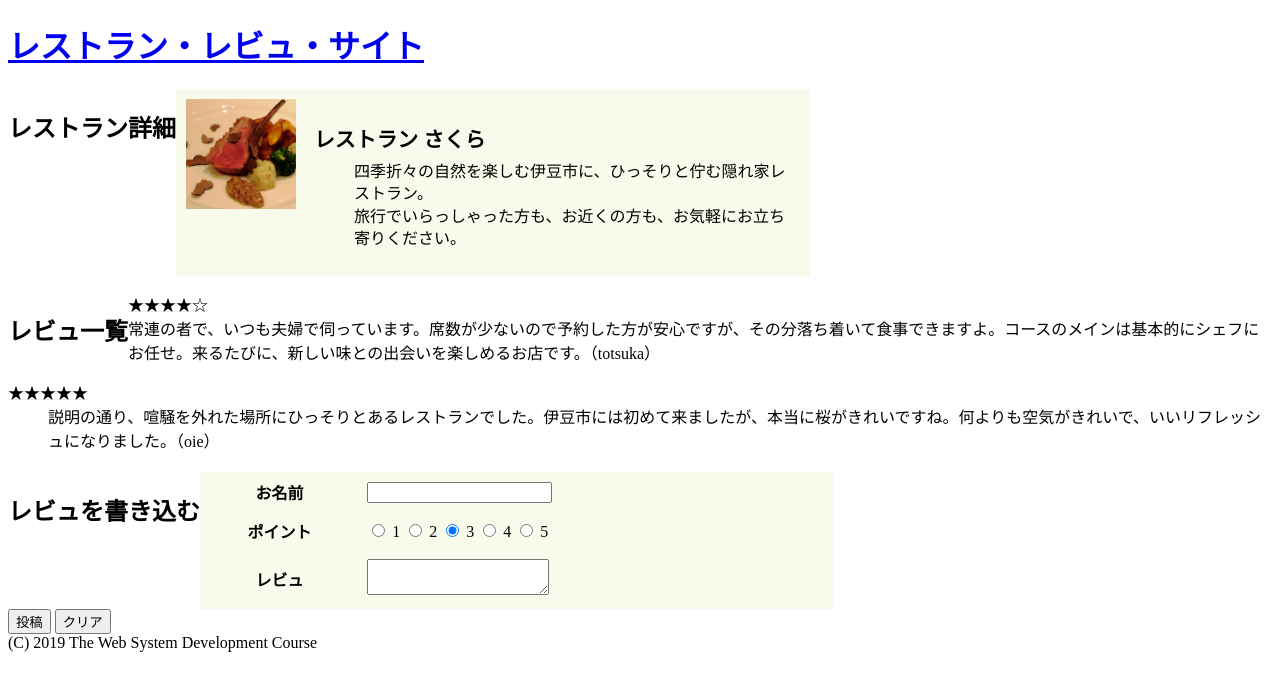
After one commit to C180005/php_kadai_02, a PHP site: page /pages/detail_02.php in a window 1280 px wide. The commit adds this page. Shown: the top 691 px of the page. Run offline with PHP 8.4, Linux system fonts and the light colour scheme; some libraries are stand-ins or nearby versions.

Commit message:
kadai_02 final and kadai_01 code refactorized

```diff
--- /dev/null
+++ b/reviewsys/pages/detail_02.php
@@ -0,0 +1,61 @@
+<?php require 'header_02.php';?>
+	<main>
+		<article id="description">
+			<h2>レストラン詳細</h2>
+			<table class="list">
+				<tr>
+					<td class="photo"><img width="110" alt="「レストラン さくら」の写真" src="../pages/img/restaurant_7.jpg" /></td>
+					<td class="info">
+						<dl>
+							<dt>レストラン さくら</dt>
+							<dd>四季折々の自然を楽しむ伊豆市に、ひっそりと佇む隠れ家レストラン。<br />旅行でいらっしゃった方も、お近くの方も、お気軽にお立ち寄りください。</dd>
+						</dl>
+					</td>
+				</tr>
+			</table>
+		</article>
+		<article id="reviews">
+			<h2>レビュ一覧</h2>
+			<dl>
+				<dt>★★★★☆</dt>
+				<dd>常連の者で、いつも夫婦で伺っています。席数が少ないので予約した方が安心ですが、その分落ち着いて食事できますよ。コースのメインは基本的にシェフにお任せ。来るたびに、新しい味との出会いを楽しめるお店です。（totsuka）</dd>
+			</dl>
+			<dl>
+				<dt>★★★★★</dt>
+				<dd>説明の通り、喧騒を外れた場所にひっそりとあるレストランでした。伊豆市には初めて来ましたが、本当に桜がきれいですね。何よりも空気がきれいで、いいリフレッシュになりました。（oie）</dd>
+			</dl>
+		</article>
+		<article id="review">
+			<h2>レビュを書き込む</h2>
+			<form name="review_form" action="detail.php" method="post">
+				<table class="review">
+					<tr>
+						<th>お名前</th>
+						<td><input type="text" name="reviewer" /></td>
+					</tr>
+					<tr>
+						<th>ポイント</th>
+						<td>
+							<input type="radio" name="point" value="1" id="1" />
+							<label for="1">1</label>
+							<input type="radio" name="point" value="2" id="2" />
+							<label for="2">2</label>
+							<input type="radio" name="point" value="3" id="3" checked />
+							<label for="3">3</label>
+							<input type="radio" name="point" value="4" id="4" />
+							<label for="4">4</label>
+							<input type="radio" name="point" value="5" id="5" />
+							<label for="5">5</label>
+						</td>
+					</tr>
+					<tr>
+						<th>レビュ</th>
+						<td><textarea name="comment"></textarea></td>
+					</tr>
+				</table>
+				<input type="submit" value="投稿" />
+				<input type="reset" value="クリア" />
+			</form>
+		</article>
+	</main>
+<?php require 'footer_02.php';?>
--- /dev/null
+++ b/reviewsys/pages/footer_02.php
@@ -0,0 +1,5 @@
+	<footer>
+		<div id="copyright">(C) 2019 The Web System Development Course</div>
+	</footer>
+</body>
+</html>
--- /dev/null
+++ b/reviewsys/pages/header_02.php
@@ -0,0 +1,14 @@
+<!DOCTYPE html>
+<html lang="ja">
+<head>
+<meta charset="UTF-8">
+<title>レストラン一覧 - レストラン・レビュ・サイト</title>
+<link rel="stylesheet" href="../assets/css/style.css" />
+<link rel="stylesheet" href="../assets/css/list.css" />
+</head>
+<body id="list">
+	<header>
+		<h1>
+			<a href="list_02.php">レストラン・レビュ・サイト</a>
+		</h1>
+	</header>
--- a/reviewsys/pages/list_02.php
+++ b/reviewsys/pages/list_02.php
@@ -1,4 +1,4 @@
-<?php require 'header.tpl';?>
+<?php require 'header_02.php';?>
 <main>
 	<div class="clearfix">
 		<h2>地域を選んで下さい</h2>
@@ -16,4 +16,4 @@ echo "{$listbox}";
 		</form>
 	</div>
 </main>
-<?php require 'footer.tpl';?>
+<?php require 'footer_02.php';?>
--- a/reviewsys/pages/list_selected_02.php
+++ b/reviewsys/pages/list_selected_02.php
@@ -1,4 +1,4 @@
-<?php require 'header.tpl';?>
+<?php require 'header_02.php';?>
 <main>
 	<div class="clearfix">
 <?php
@@ -15,7 +15,6 @@ foreach ($shop_no as $val) {
         $shop_no_selected[] = $val;
     }
 }
-// $shop_no = $shop_no_selected;
 require 'shop_table_02.php'; ?>
 </main>
-<?php require 'footer.tpl';?>
+<?php require 'footer_02.php';?>
--- a/reviewsys/pages/shop_table_02.php
+++ b/reviewsys/pages/shop_table_02.php
@@ -1,7 +1,6 @@
 		<table class="list">
 <?php
 foreach ($shop_no_selected as $tt) {
-// foreach ($shop_no as $tt) {
     if ($tt != "shop0") {
         echo "<tr>
               <td class='photo'><img width='110' alt={${$tt}['photo_alt']}
@@ -13,7 +12,7 @@ foreach ($shop_no_selected as $tt) {
                     <dd>{${$tt}['photo_desc']} </dd>
                   </dl>
                </td>
-               <td class='detail'><a href='detail.php?id={${$tt}['id']}'>詳細</a></td>
+               <td class='detail'><a href='detail_02.php?id={${$tt}['id']}'>詳細</a></td>
                </tr>";
     }
 }
```
Also changed, not shown: reviewsys/pages/list_all_02.php (+17 -4 lines).
